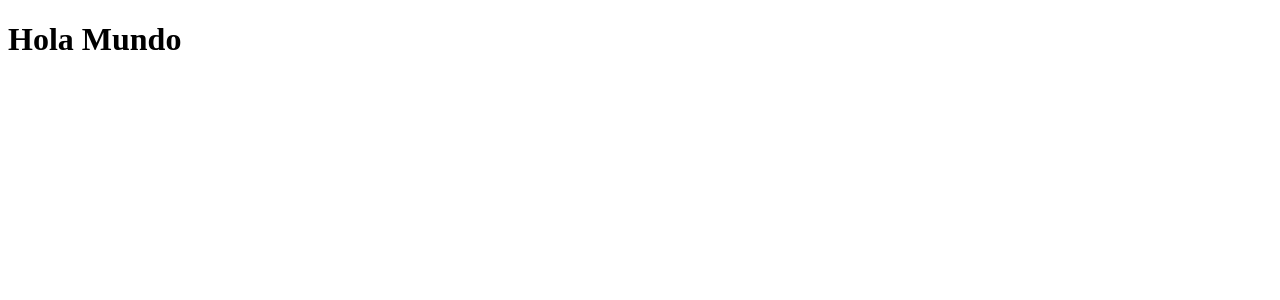
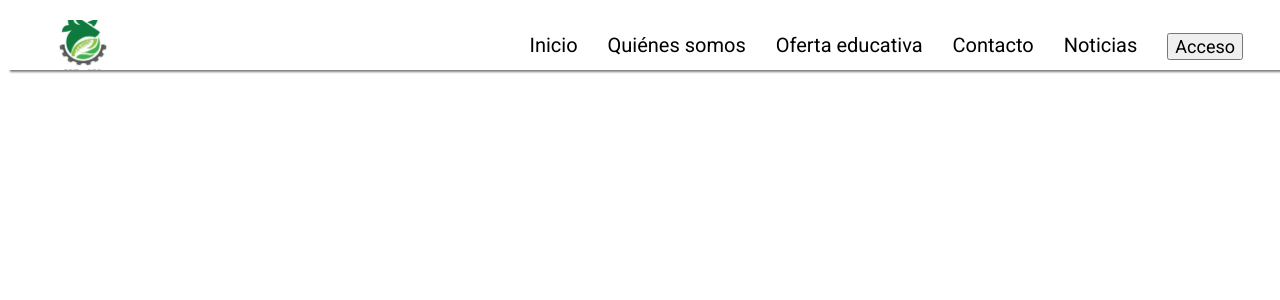
Before and after one commit to FernandoIvan10/SICA239, a React (Vite) app in the folder client/: page /inicio in a window 1280 px wide. Shown: the top 300 px of the page. Built offline with nearby package versions, Linux system fonts and the light colour scheme.

Commit message:
Se creó la barra de navegación principal

```diff
--- /dev/null
+++ b/client/src/components/sitio_web/BarraNavegacion/BarraNavegacion.css
@@ -0,0 +1,44 @@
+@import url('https://fonts.googleapis.com/css2?family=Roboto:wght@400;500;700&display=swap');
+
+nav{
+    position: fixed;
+    top: 0;
+    width: 100%;
+    height: 70px;
+    display: flex;
+    align-items: end;
+    box-shadow: 0px 4px 2px -2px gray;
+}
+
+img{
+    width: 50px;
+    height: 50px;
+    margin-right: 200px;
+    margin-left: 50px;
+}
+ul{
+    width: 100%;
+    list-style: none;
+    display: flex;
+    margin: 0;
+    margin-bottom: 10px;
+    margin-right: 30px;
+    padding: 0;
+    justify-content: end;
+}
+
+li{
+    margin: 0 15px;
+    font-size: 20px;
+    font-family: 'Roboto';
+}
+
+button{
+    font-family: 'Roboto';
+    font-size: 18px;
+}
+
+a {
+    text-decoration: none;
+    color: inherit;
+}
--- /dev/null
+++ b/client/src/components/sitio_web/BarraNavegacion/BarraNavegacion.jsx
@@ -0,0 +1,26 @@
+import LogoCBTA from './../../../assets/img/logo_cbta239.png'
+import {Link} from 'react-router-dom'
+import './BarraNavegacion.css'
+
+// Componente que renderiza la barra de navegación principal del sitio web
+export default function BarraNavegacion(){
+    return (
+        <nav class="barra-navegacion">
+            {/* Logo */}
+            <img src={LogoCBTA} alt='Logo' className='img-barra-navegacion'/>
+            {/* Elementos de navegación */}
+            <ul>
+                <li><Link to='/inicio'>Inicio</Link></li>
+                <li><Link to='/quienes-somos'>Quiénes somos</Link></li>
+                <li><Link to='/oferta-educativa'>Oferta educativa</Link></li>
+                <li><Link to='/contacto'>Contacto</Link></li>
+                <li><Link to='/noticias'>Noticias</Link></li>
+                <li>
+                    <Link to='/login'>
+                        <button>Acceso</button>
+                    </Link>
+                </li>
+            </ul>
+        </nav>
+    )
+}
--- a/client/src/pages/Inicio.jsx
+++ b/client/src/pages/Inicio.jsx
@@ -1,7 +1,10 @@
+import BarraNavegacion from "../components/sitio_web/BarraNavegacion/BarraNavegacion";
+
 export default function Inicio(){
     return (
         <>
-            <h1>Hola Mundo</h1>
+            {/* Barra de navegación superior */}
+            <BarraNavegacion/>
         </>
     )
 }
--- a/client/src/routes/AppRoutes.jsx
+++ b/client/src/routes/AppRoutes.jsx
@@ -8,8 +8,8 @@ export default function AppRoutes(){
         <Router>
             <Routes>
                 {/* Ruta por defecto */}
-                <Route path="*" element={<Navigate to="/Inicio" />} />
-                <Route path="/Inicio" element={<Inicio/>}/>
+                <Route path="*" element={<Navigate to="/inicio" />} />
+                <Route path="/inicio" element={<Inicio/>}/>
             </Routes>
         </Router>
     )
```
Also changed, not shown: client/src/assets/img/logo_cbta239.png (added).
